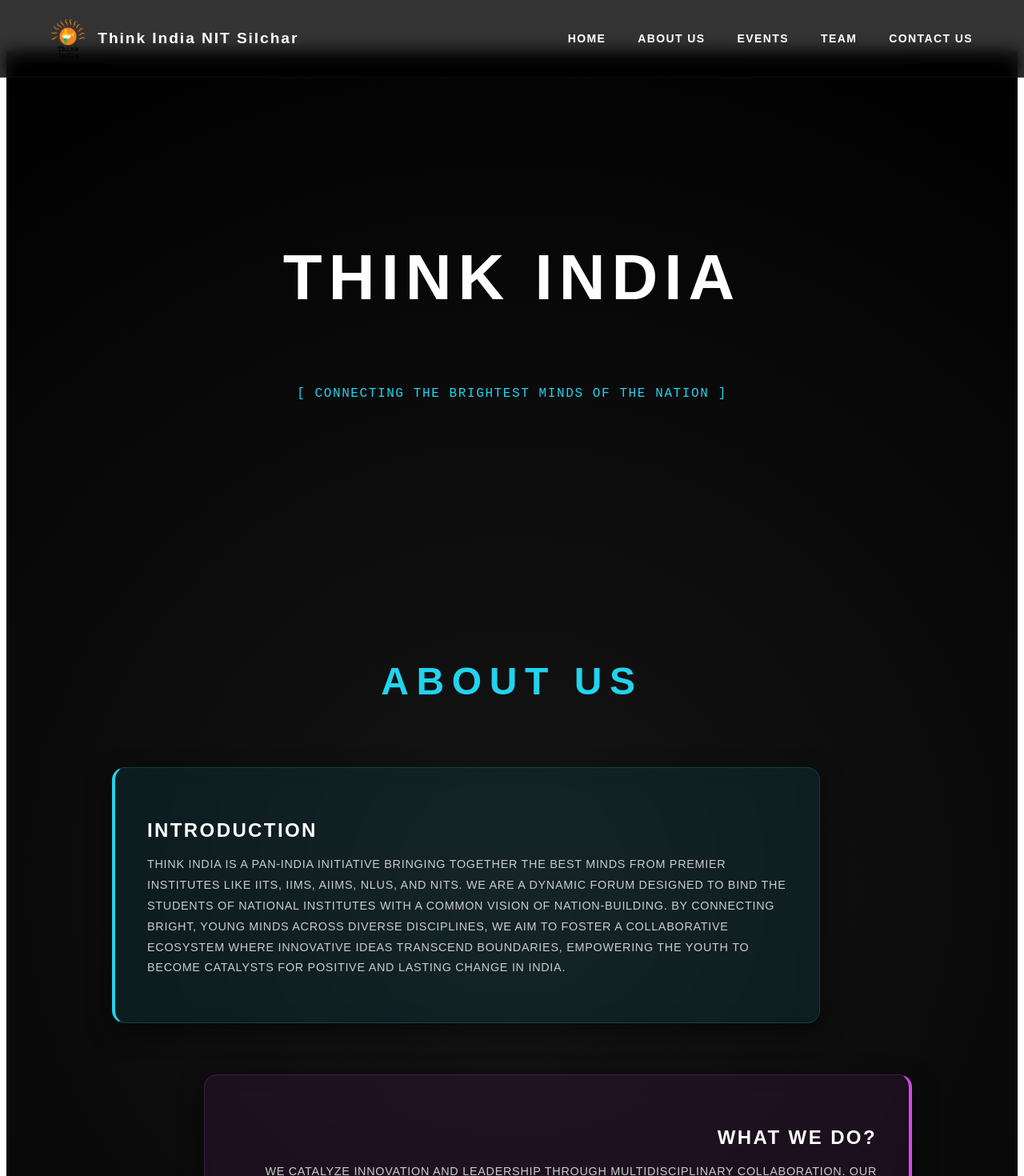
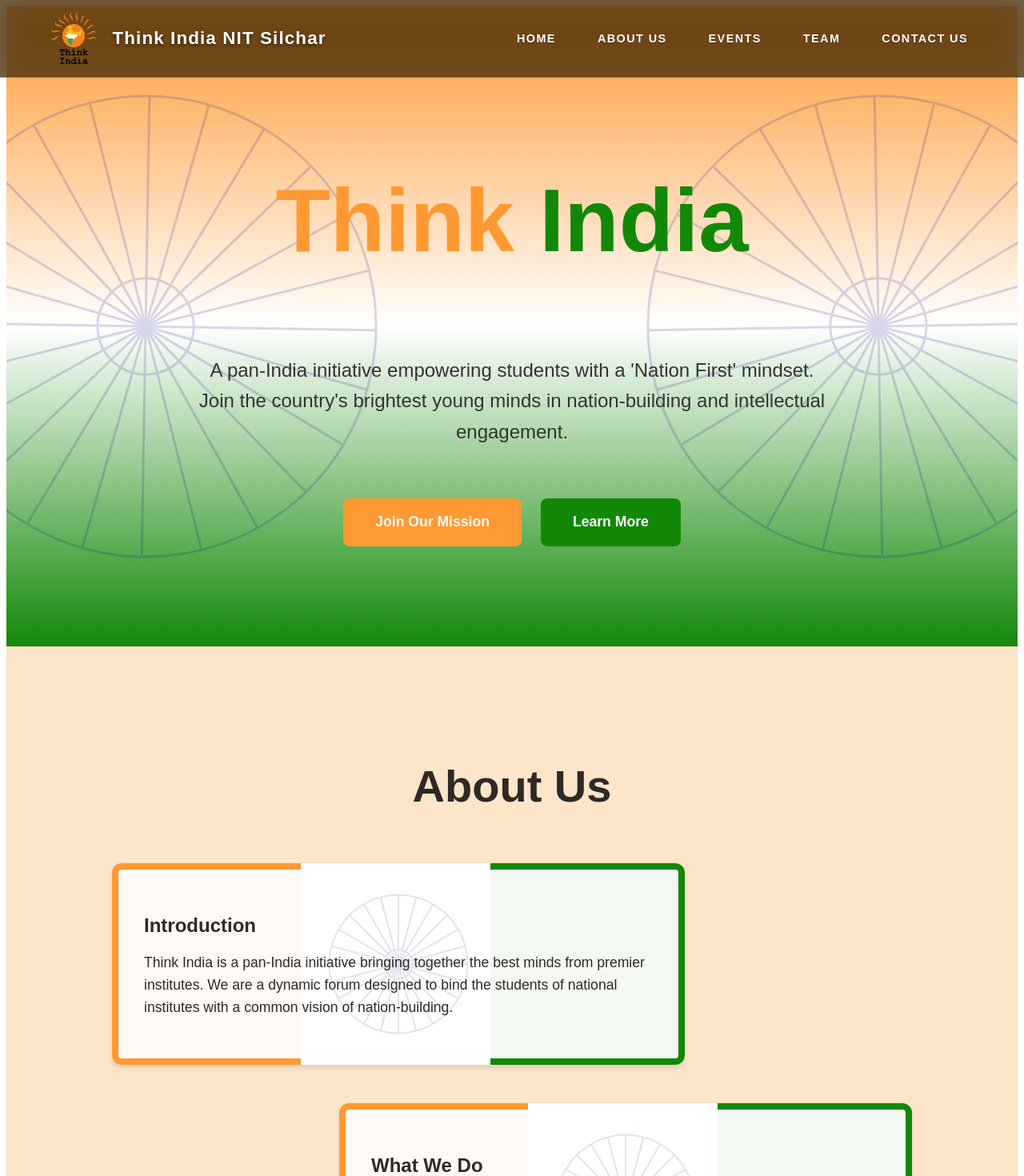
Before and after one commit to Abhinav-SinghDEV/Think-India-Website-, a Next.js app: page / in a window 1280 px wide. Shown: the top 1470 px of the page at 80% size. Built offline with nearby package versions, Linux system fonts and the light colour scheme.

Commit message:
Updated code

```diff
--- a/app/page.tsx
+++ b/app/page.tsx
@@ -1,17 +1,27 @@
 "use client";
 
 import { useState } from "react";
-import { AnimatePresence } from "framer-motion";
+import { AnimatePresence, motion } from "framer-motion";
+import { FaInstagram, FaFacebookF, FaLinkedinIn } from "react-icons/fa";
 import SplashScreen from "@/components/ui/SplashScreen";
 
 export default function Home() {
   const [showSplash, setShowSplash] = useState(true);
+  const [currentPage, setCurrentPage] = useState("home");
 
-// Your navigation links
-const navLinks = ["Home", "About Us", "Events", "Team", "Contact Us"];
+  const navLinks = [
+    { name: "Home", action: () => setCurrentPage("home") },
+    { name: "About Us", action: () => {
+        setCurrentPage("home");
+        setTimeout(() => document.getElementById('about-us')?.scrollIntoView({ behavior: 'smooth' }), 100);
+    }},
+    { name: "Events", action: () => {} },
+    { name: "Team", action: () => {} },
+    { name: "Contact Us", action: () => setCurrentPage("contact") },
+  ];
 
   return (
-<main style={{ minHeight: "100vh", position: "relative", backgroundColor: "#000000", backgroundImage: "radial-gradient(circle at 50% 50%, #151515 0%, #000000 100%)", color: "#ffffff", fontFamily: "sans-serif" }}>
+    <main style={{ minHeight: "100vh", position: "relative", backgroundColor: "#000000", color: "#ffffff", fontFamily: "sans-serif" }}>
 
       <AnimatePresence>
         {showSplash && (
@@ -22,95 +32,209 @@
       {!showSplash && (
         <div>
 
-      {/* Navigation Bar */}
-      <nav style={{ position: "fixed", top: 0, left: 0, width: "100%", borderBottom: "1px solid rgba(255,255,255,0.05)", backgroundColor: "rgba(0,0,0,0.8)", padding: "1.5rem 4rem", zIndex: 40, backdropFilter: "blur(10px)", display: "flex", justifyContent: "space-between", alignItems: "center", boxSizing: "border-box" }}>
+          {/* NAVIGATION BAR */}
+          <nav style={{ position: "fixed", top: 0, left: 0, width: "100%", borderBottom: "1px solid rgba(255,255,255,0.1)", backgroundColor: "rgba(50, 30, 0, 0.7)", padding: "1rem 4rem", zIndex: 40, backdropFilter: "blur(15px)", display: "flex", justifyContent: "space-between", alignItems: "center", boxSizing: "border-box" }}>
 
-         {/* Logo and Text (Left Side) */}
-         <div style={{ display: "flex", alignItems: "center", gap: "1rem", cursor: "pointer" }}>
+             <div style={{ display: "flex", alignItems: "center", gap: "1.25rem" }}>
                 <img
                    src="/logo.png"
                    alt="Think India Logo"
-               style={{ height: "3rem", width: "auto", objectFit: "contain" }}
+                   style={{ height: "4rem", width: "auto", objectFit: "contain" }}
                    onError={(e) => e.currentTarget.style.display = 'none'}
                 />
-            <div style={{ fontSize: "1.2rem", fontWeight: "900", letterSpacing: "0.1em", color: "#ffffff" }}>
+                <div style={{ fontSize: "1.4rem", fontWeight: "900", letterSpacing: "0.05em", color: "#ffffff", textShadow: "0 2px 4px rgba(0,0,0,0.5)" }}>
                    Think India NIT Silchar
                 </div>
              </div>
 
-         {/* Navigation Links (Right Side) */}
              <div style={{ display: "flex", gap: "2.5rem", alignItems: "center" }}>
                 {navLinks.map((link) => (
-              <a
-                key={link}
-                href={`#${link.toLowerCase().replace(" ", "-")}`}
-                style={{ color: "#ffffff", textTransform: "uppercase", fontSize: "0.875rem", fontWeight: "700", letterSpacing: "0.1em", cursor: "pointer", textDecoration: "none", transition: "color 0.3s ease" }}
-                onMouseOver={(e) => e.currentTarget.style.color = "#22d3ee"}
-                onMouseOut={(e) => e.currentTarget.style.color = "#ffffff"}
+                  <button
+                    key={link.name}
+                    onClick={link.action}
+                    style={{ color: "#ffffff", textTransform: "uppercase", fontSize: "0.9rem", fontWeight: "800", letterSpacing: "0.1em", textDecoration: "none", transition: "color 0.3s ease", textShadow: "0 1px 2px rgba(0,0,0,0.3)", background: "none", border: "none", cursor: "pointer" }}
                   >
-                {link}
-              </a>
+                    {link.name}
+                  </button>
                 ))}
              </div>
           </nav>
 
-      {/* HERO SECTION - Reduced minHeight here */}
-      <section id="home" style={{ display: "flex", flexDirection: "column", alignItems: "center", justifyContent: "center", height: "70vh", padding: "2rem", marginTop: "4rem" }}>
-        <h1 style={{ fontSize: "5rem", fontWeight: "900", letterSpacing: "0.1em", color: "#ffffff", textTransform: "uppercase", textAlign: "center" }}>
-          THINK INDIA
+          {/* PAGE ROUTING */}
+          {currentPage === "home" ? (
+            <>
+              {/* TRICOLOR HERO SECTION */}
+              <section id="home" style={{
+                height: "100vh",
+                display: "flex",
+                flexDirection: "column",
+                alignItems: "center",
+                justifyContent: "center",
+                padding: "0 2rem",
+                background: "linear-gradient(180deg, #FF9933 0%, #FFFFFF 50%, #138808 100%)",
+                position: "relative",
+                overflow: "hidden"
+              }}>
+
+                {/* Left Chakra */}
+                <motion.div
+                   animate={{ rotate: 360 }}
+                   transition={{ repeat: Infinity, duration: 30, ease: "linear" }}
+                   style={{ position: "absolute", left: "-10%", width: "600px", height: "600px", opacity: 0.15, pointerEvents: "none" }}
+                >
+                   <svg viewBox="0 0 100 100" fill="none" stroke="#000080" strokeWidth="0.5">
+                      <circle cx="50" cy="50" r="48" />
+                      <circle cx="50" cy="50" r="10" />
+                      {[...Array(24)].map((_, i) => (
+                        <line key={i} x1="50" y1="50" x2={50 + 48 * Math.cos(i * Math.PI / 12)} y2={50 + 48 * Math.sin(i * Math.PI / 12)} />
+                      ))}
+                   </svg>
+                </motion.div>
+
+                {/* Right Chakra */}
+                <motion.div
+                   animate={{ rotate: -360 }}
+                   transition={{ repeat: Infinity, duration: 30, ease: "linear" }}
+                   style={{ position: "absolute", right: "-10%", width: "600px", height: "600px", opacity: 0.15, pointerEvents: "none" }}
+                >
+                   <svg viewBox="0 0 100 100" fill="none" stroke="#000080" strokeWidth="0.5">
+                      <circle cx="50" cy="50" r="48" />
+                      <circle cx="50" cy="50" r="10" />
+                      {[...Array(24)].map((_, i) => (
+                        <line key={i} x1="50" y1="50" x2={50 + 48 * Math.cos(i * Math.PI / 12)} y2={50 + 48 * Math.sin(i * Math.PI / 12)} />
+                      ))}
+                   </svg>
+                </motion.div>
+
+                <div style={{ zIndex: 1, color: "#333", textAlign: "center", display: "flex", flexDirection: "column", alignItems: "center" }}>
+                  <h1 style={{ fontSize: "7rem", fontWeight: "900", lineHeight: 0.9 }}>
+                    <span style={{ color: "#FF9933" }}>Think </span>
+                    <span style={{ color: "#138808" }}>India</span>
                   </h1>
-
-        <p style={{ marginTop: "1.5rem", color: "#22d3ee", fontFamily: "monospace", letterSpacing: "0.1em", maxWidth: "36rem", textAlign: "center", fontSize: "1rem" }}>
-          [ CONNECTING THE BRIGHTEST MINDS OF THE NATION ]
+                  <p style={{ fontSize: "1.5rem", maxWidth: "50rem", marginTop: "1.5rem", lineHeight: 1.6, fontWeight: "500" }}>
+                    A pan-India initiative empowering students with a 'Nation First' mindset. Join the country's brightest young minds in nation-building and intellectual engagement.
                   </p>
+                  <div style={{ display: "flex", gap: "1.5rem", marginTop: "2.5rem" }}>
+                    <button style={{ padding: "1.2rem 2.5rem", backgroundColor: "#FF9933", border: "none", borderRadius: "0.5rem", fontWeight: "bold", color: "#fff", cursor: "pointer", fontSize: "1.1rem" }}>Join Our Mission</button>
+                    <button style={{ padding: "1.2rem 2.5rem", backgroundColor: "#138808", border: "none", borderRadius: "0.5rem", fontWeight: "bold", color: "#fff", cursor: "pointer", fontSize: "1.1rem" }}>Learn More</button>
+                  </div>
+                </div>
               </section>
 
               {/* ABOUT US SECTION */}
-      <section id="about-us" style={{ display: "flex", flexDirection: "column", alignItems: "center", minHeight: "100vh", padding: "6rem 2rem", boxSizing: "border-box" }}>
+              <section id="about-us" style={{ padding: "6rem 2rem", background: "#FCE5C9" }}>
+                <div style={{ maxWidth: "1000px", margin: "0 auto" }}>
+                  <h2 style={{ fontSize: "3.5rem", fontWeight: "900", color: "#2d2a25", textAlign: "center", marginBottom: "4rem" }}>About Us</h2>
 
-        <h2 style={{ fontSize: "3rem", fontWeight: "900", letterSpacing: "0.2em", color: "#22d3ee", textTransform: "uppercase", marginBottom: "5rem", textAlign: "center" }}>
-          ABOUT US
-        </h2>
+                  <div style={{ display: "flex", flexDirection: "column", gap: "3rem" }}>
+                    {[
+                      { title: "Introduction", text: "Think India is a pan-India initiative bringing together the best minds from premier institutes. We are a dynamic forum designed to bind the students of national institutes with a common vision of nation-building." },
+                      { title: "What We Do", text: "We catalyze innovation and leadership through multidisciplinary collaboration, organizing national-level conclaves and internships to bridge academia and reality." },
+                      { title: "Our Goal", text: "Our goal is to forge an unbreakable network of brilliance by breaking down institutional silos, fostering visionary leaders committed to India's global prominence." }
+                    ].map((item, idx) => (
+                      <div key={idx} style={{
+                        alignSelf: idx % 2 === 0 ? "flex-start" : "flex-end",
+                        width: "70%",
+                        padding: "0.5rem",
+                        borderRadius: "0.75rem",
+                        boxShadow: "0 4px 6px rgba(0,0,0,0.1)",
+                        background: "linear-gradient(90deg, #FF9933 33%, #FFFFFF 33% 66%, #138808 66%)"
+                      }}>
+                        <div style={{ backgroundColor: "rgba(255, 255, 255, 0.95)", padding: "2rem", borderRadius: "0.25rem", position: "relative", overflow: "hidden" }}>
 
-        <div style={{ width: "100%", maxWidth: "1000px", display: "flex", flexDirection: "column", gap: "4rem" }}>
-
-          {/* Box 1: Introduction */}
-          <div style={{ alignSelf: "flex-start", width: "80%", padding: "2.5rem", background: "rgba(34, 211, 238, 0.08)", backdropFilter: "blur(12px)", border: "1px solid rgba(34, 211, 238, 0.2)", borderRadius: "1rem", borderLeft: "4px solid #22d3ee", boxShadow: "0 10px 30px rgba(0,0,0,0.5)" }}>
-            <h3 style={{ fontSize: "1.5rem", fontWeight: "700", letterSpacing: "0.1em", color: "#ffffff", marginBottom: "1rem", textTransform: "uppercase" }}>
-              INTRODUCTION
-            </h3>
-            <p style={{ fontSize: "0.9rem", lineHeight: "1.8", color: "#cccccc", textTransform: "uppercase", letterSpacing: "0.05em" }}>
-              THINK INDIA IS A PAN-INDIA INITIATIVE BRINGING TOGETHER THE BEST MINDS FROM PREMIER INSTITUTES LIKE IITS, IIMS, AIIMS, NLUS, AND NITS. WE ARE A DYNAMIC FORUM DESIGNED TO BIND THE STUDENTS OF NATIONAL INSTITUTES WITH A COMMON VISION OF NATION-BUILDING. BY CONNECTING BRIGHT, YOUNG MINDS ACROSS DIVERSE DISCIPLINES, WE AIM TO FOSTER A COLLABORATIVE ECOSYSTEM WHERE INNOVATIVE IDEAS TRANSCEND BOUNDARIES, EMPOWERING THE YOUTH TO BECOME CATALYSTS FOR POSITIVE AND LASTING CHANGE IN INDIA.
-            </p>
+                          {/* ASHOKA CHAKRA WATERMARK IN THE MIDDLE */}
+                          <div style={{ position: "absolute", top: "50%", left: "50%", transform: "translate(-50%, -50%)", width: "180px", height: "180px", opacity: 0.12, pointerEvents: "none", zIndex: 0 }}>
+                             <svg viewBox="0 0 100 100" fill="none" stroke="#000080" strokeWidth="1">
+                                <circle cx="50" cy="50" r="48" />
+                                <circle cx="50" cy="50" r="10" />
+                                {[...Array(24)].map((_, i) => (
+                                  <line key={i} x1="50" y1="50" x2={50 + 48 * Math.cos(i * Math.PI / 12)} y2={50 + 48 * Math.sin(i * Math.PI / 12)} />
+                                ))}
+                             </svg>
                           </div>
 
-          {/* Box 2: What We Do */}
-          <div style={{ alignSelf: "flex-end", width: "80%", padding: "2.5rem", background: "rgba(217, 70, 239, 0.08)", backdropFilter: "blur(12px)", border: "1px solid rgba(217, 70, 239, 0.2)", borderRadius: "1rem", borderRight: "4px solid #d946ef", boxShadow: "0 10px 30px rgba(0,0,0,0.5)" }}>
-            <h3 style={{ fontSize: "1.5rem", fontWeight: "700", letterSpacing: "0.1em", color: "#ffffff", marginBottom: "1rem", textTransform: "uppercase", textAlign: "right" }}>
-              WHAT WE DO?
-            </h3>
-            <p style={{ fontSize: "0.9rem", lineHeight: "1.8", color: "#cccccc", textTransform: "uppercase", letterSpacing: "0.05em", textAlign: "right" }}>
-              WE CATALYZE INNOVATION AND LEADERSHIP THROUGH MULTIDISCIPLINARY COLLABORATION. OUR NETWORK ORGANIZES NATIONAL-LEVEL CONCLAVES, SYMPOSIUMS, INTERNSHIPS, AND SOCIAL INITIATIVES THAT BRIDGE THE GAP BETWEEN ACADEMIA AND REAL-WORLD GOVERNANCE. FROM POLICY DRAFTING AND TECHNICAL INNOVATION TO GRASSROOTS SOCIAL WORK, WE EQUIP STUDENTS WITH THE PLATFORM TO APPLY THEIR KNOWLEDGE, DRIVING IMPACTFUL SOLUTIONS FOR THE NATION'S MOST PRESSING CHALLENGES.
-            </p>
+                          {/* CONTENT */}
+                          <div style={{ position: "relative", zIndex: 1 }}>
+                            <h3 style={{ fontSize: "1.5rem", fontWeight: "900", color: "#2d2a25", marginBottom: "1rem" }}>{item.title}</h3>
+                            <p style={{ color: "#2d2a25", fontSize: "1.1rem", fontWeight: "500", lineHeight: "1.6" }}>{item.text}</p>
                           </div>
 
-          {/* Box 3: Our Goal */}
-          <div style={{ alignSelf: "flex-start", width: "80%", padding: "2.5rem", background: "rgba(249, 115, 22, 0.08)", backdropFilter: "blur(12px)", border: "1px solid rgba(249, 115, 22, 0.2)", borderRadius: "1rem", borderLeft: "4px solid #f97316", boxShadow: "0 10px 30px rgba(0,0,0,0.5)" }}>
-            <h3 style={{ fontSize: "1.5rem", fontWeight: "700", letterSpacing: "0.1em", color: "#ffffff", marginBottom: "1rem", textTransform: "uppercase" }}>
-              OUR GOAL
-            </h3>
-            <p style={{ fontSize: "0.9rem", lineHeight: "1.8", color: "#cccccc", textTransform: "uppercase", letterSpacing: "0.05em" }}>
-              OUR ULTIMATE GOAL IS TO FORGE AN UNBREAKABLE NETWORK OF BRILLIANCE BY FACILITATING SEAMLESS INTERACTION AMONG STUDENTS FROM INDIA'S PREMIER INSTITUTES. WE STRIVE TO BREAK DOWN INSTITUTIONAL SILOS, ENCOURAGING CROSS-DISCIPLINARY DIALOGUES THAT SPARK REVOLUTIONARY IDEAS. BY NURTURING THESE SYNERGIES, WE CULTIVATE A GENERATION OF VISIONARY LEADERS WHO ARE UNITED IN THEIR COMMITMENT TO PROPELLING INDIA TOWARDS UNPRECEDENTED GROWTH AND GLOBAL PROMINENCE.
+                        </div>
+                      </div>
+                    ))}
+                  </div>
+                </div>
+              </section>
+            </>
+          ) : (
+
+            /* CONTACT US SECTION */
+            <section style={{ minHeight: "100vh", backgroundColor: "#0b162c", color: "#ffffff", padding: "10rem 4rem 4rem" }}>
+                <div style={{ maxWidth: "1100px", margin: "0 auto", display: "grid", gridTemplateColumns: "1fr 1fr", gap: "4rem", alignItems: "start" }}>
+
+                    {/* Left Column: Text & Socials */}
+                    <div>
+                        <h1 style={{ fontSize: "3rem", fontWeight: "900" }}>GET IN TOUCH</h1>
+                        <div style={{ height: "4px", width: "100px", background: "linear-gradient(90deg, #FF9933 33%, #FFFFFF 33% 66%, #138808 66%)", margin: "1rem 0 2rem" }}></div>
+                        <p style={{ color: "#9ca3af", marginBottom: "3rem", lineHeight: "1.6", fontSize: "1.1rem" }}>
+                            Interested in joining us but do not know where to start? Do you have a mind-blowing idea that you need help with? Reach out to us, we are happy to help!
                         </p>
+                        <p style={{ fontWeight: "700", marginBottom: "1.5rem", fontSize: "1.2rem" }}>Connect On</p>
+
+                        {/* Circular Glowing Social Buttons using react-icons */}
+                        <div style={{ display: "flex", gap: "1.5rem" }}>
+                            <a
+                               href="https://www.instagram.com/thinkindianits/"
+                               target="_blank"
+                               rel="noopener noreferrer"
+                               style={{ width: "4rem", height: "4rem", borderRadius: "50%", background: "rgba(255,255,255,0.05)", border: "1px solid rgba(255,255,255,0.2)", display: "flex", alignItems: "center", justifyContent: "center", color: "#ffffff", fontSize: "1.8rem", transition: "all 0.3s ease", boxShadow: "0 0 20px rgba(255,255,255,0.15)", textDecoration: "none" }}
+                            >
+                                <FaInstagram />
+                            </a>
+                            <a
+                               href="https://www.facebook.com/ThinkindiaNITS/"
+                               target="_blank"
+                               rel="noopener noreferrer"
+                               style={{ width: "4rem", height: "4rem", borderRadius: "50%", background: "rgba(255,255,255,0.05)", border: "1px solid rgba(255,255,255,0.2)", display: "flex", alignItems: "center", justifyContent: "center", color: "#ffffff", fontSize: "1.8rem", transition: "all 0.3s ease", boxShadow: "0 0 20px rgba(255,255,255,0.15)", textDecoration: "none" }}
+                            >
+                                <FaFacebookF />
+                            </a>
+                            <a
+                               href="https://www.linkedin.com/company/thinkindianits/"
+                               target="_blank"
+                               rel="noopener noreferrer"
+                               style={{ width: "4rem", height: "4rem", borderRadius: "50%", background: "rgba(255,255,255,0.05)", border: "1px solid rgba(255,255,255,0.2)", display: "flex", alignItems: "center", justifyContent: "center", color: "#ffffff", fontSize: "1.8rem", transition: "all 0.3s ease", boxShadow: "0 0 20px rgba(255,255,255,0.15)", textDecoration: "none" }}
+                            >
+                                <FaLinkedinIn />
+                            </a>
+                        </div>
+                    </div>
+
+                    {/* Right Column: Contact Form */}
+                    <div style={{ backgroundColor: "#ffffff", padding: "2.5rem", borderRadius: "1rem", color: "#1a1a1a", boxShadow: "0 10px 25px rgba(0,0,0,0.5)" }}>
+                        <div style={{ marginBottom: "1.5rem" }}>
+                            <label style={{ display: "block", marginBottom: "0.5rem", fontWeight: "700" }}>Name</label>
+                            <input type="text" style={{ width: "100%", padding: "0.75rem", border: "1px solid #d1d5db", borderRadius: "0.5rem", outline: "none" }} />
+                        </div>
+                        <div style={{ marginBottom: "1.5rem" }}>
+                            <label style={{ display: "block", marginBottom: "0.5rem", fontWeight: "700" }}>Email *</label>
+                            <input type="email" style={{ width: "100%", padding: "0.75rem", border: "1px solid #d1d5db", borderRadius: "0.5rem", outline: "none" }} />
+                        </div>
+                        <div style={{ marginBottom: "1.5rem" }}>
+                            <label style={{ display: "block", marginBottom: "0.5rem", fontWeight: "700" }}>Message *</label>
+                            <textarea rows={5} style={{ width: "100%", padding: "0.75rem", border: "1px solid #d1d5db", borderRadius: "0.5rem", outline: "none", resize: "vertical" }} />
+                        </div>
+                        <button style={{ width: "3.5rem", height: "3.5rem", borderRadius: "50%", backgroundColor: "#1a1a1a", color: "#ffffff", border: "none", cursor: "pointer", display: "flex", alignItems: "center", justifyContent: "center", fontSize: "1.2rem", marginTop: "1rem" }}>
+                            →
+                        </button>
                     </div>
 
                 </div>
             </section>
+          )}
 
         </div>
       )}
     </main>
-
-
   );
 }
--- a/package.json
+++ b/package.json
@@ -12,7 +12,8 @@
     "framer-motion": "^12.40.0",
     "next": "16.2.9",
     "react": "19.2.4",
-    "react-dom": "19.2.4"
+    "react-dom": "19.2.4",
+    "react-icons": "^5.6.0"
   },
   "devDependencies": {
     "@tailwindcss/postcss": "^4",
```
Also changed, not shown: 1 other file (tests, documents, lock files or other folders). Lines whose indentation alone changed are shown as unchanged.
